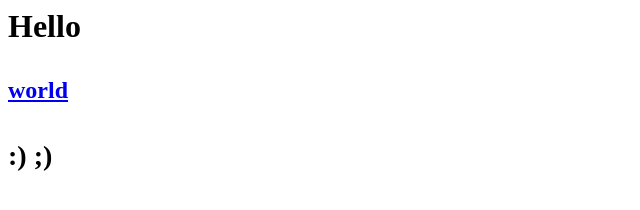
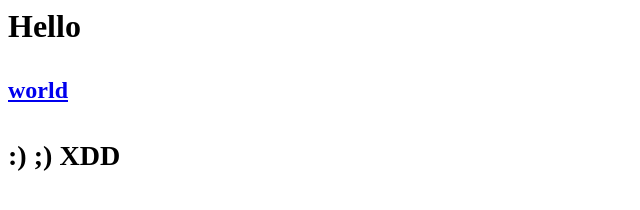
Before and after one commit to TXAO-MI/test02, a plain HTML site: page index.html in a window 1280 px wide. Shown: the full height of the page, 0-640 px from the left. Drawn offline with Linux system fonts and the light colour scheme.

Commit message:
HAHAHAHA

```diff
--- a/index.html
+++ b/index.html
@@ -11,6 +11,7 @@
 <h3>
 :)
 ;)
+XDD
 <h3>
 </p>
 	</body>
```
